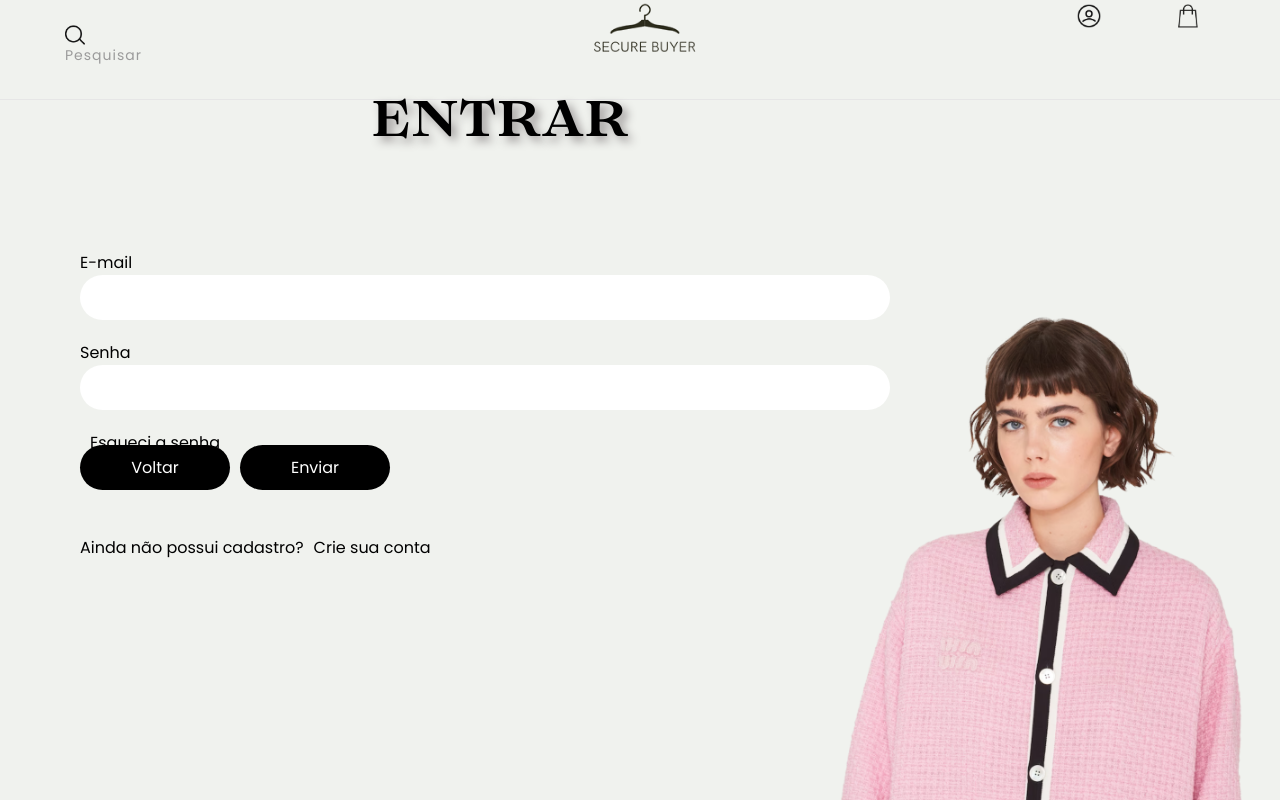
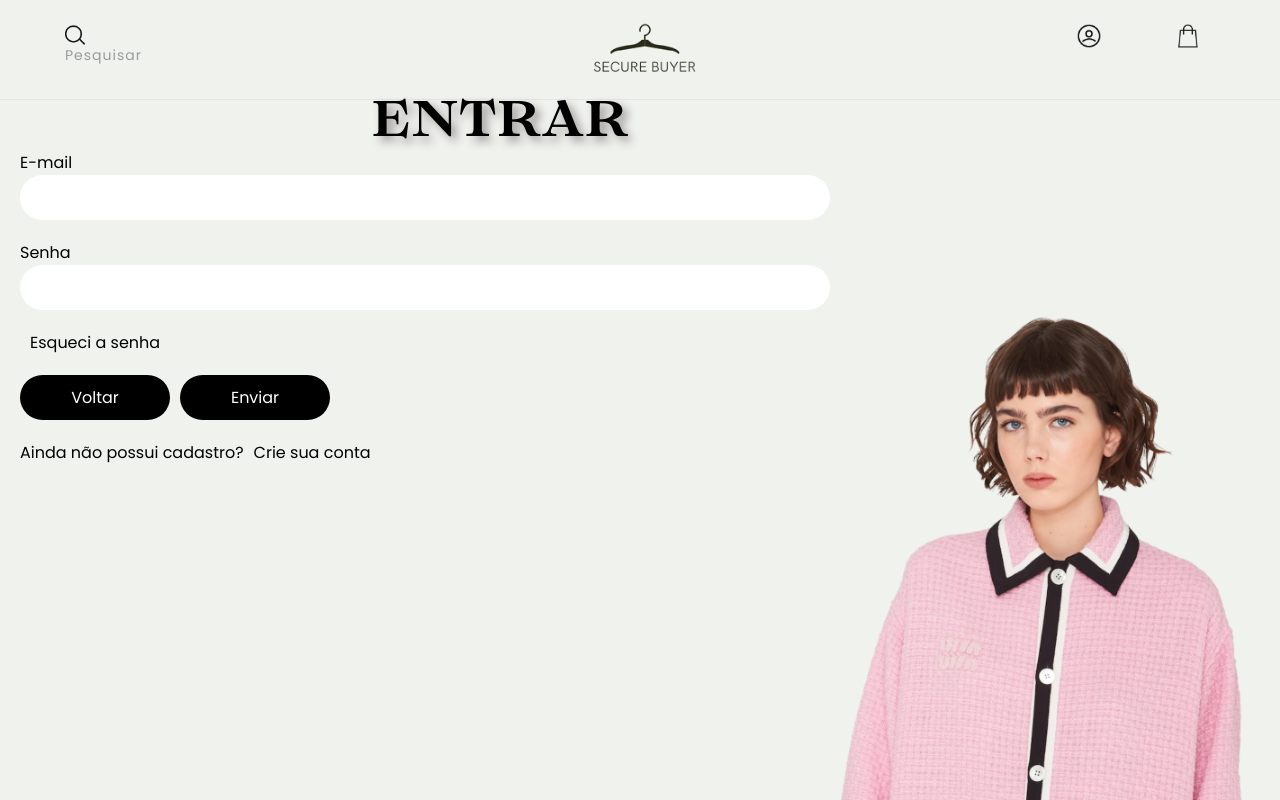
Before and after one commit to Angreen1623/Secure-Buyer, a PHP site: page /conteudos/entrar.php in a window 1280 px wide. Run offline with PHP 8.4, Linux system fonts and the light colour scheme; data comes from the database, SQL or seed files in the repository.

Commit message:
arrumando front e tentando tornae entrar funcional

```diff
--- a/conteudos/css/entrar.css
+++ b/conteudos/css/entrar.css
@@ -34,28 +34,18 @@ text-shadow: 0.1em 0.1em 0.2em rgb(155, 151, 151);
  }
  .p1 {
     display: inline-flex;
-    border-radius: 35px;
-    padding: 20px 0;
     width: 100%;
     position: relative; /* Adicione position: relative; */
 }
 
 .esquecisenha a {
     color: black;
-    position: relative; /* Adicione position: relative; */
-    top: -20px; /* Mova o elemento para cima ajustando o valor de 'top' */
 }
 
 .naotemconta1 a, a {
     color: black;
     position: relative; /* Adicione position: relative; */
-    top: -20px; /* Mova o elemento para cima ajustando o valor de 'top' */
     margin-left: 10px;
-
-}
-.naotemconta{
-    position: relative; /* Adicione position: relative; */
-    top: -20px; /* Mova o elemento para cima ajustando o valor de 'top' */
 
 }
 
@@ -71,13 +61,8 @@ form div
 /*--comandos dados para a exibição do formulario de acordo com o wf-*/
 .formularioentrar
 {
-  display: flex;
-  justify-content: left;
-  align-items: left;
-  position: absolute;
-  width: 100%px;
-  left: 80px;
-  top: 250px;
+  width: 100%;
+  margin-left: 20px;
   font-family: 'Poppins',Arial, sans-serif;
 }
 
@@ -106,5 +91,5 @@ form input, textarea
     height: 45px;
     width: 150px;
     margin-right: 10px;
-    margin-top: -70px;
+    cursor: pointer;
   }
```
Also changed, not shown: conteudos/entrar.php (+35 -2 lines), conteudos/php-conexao-modelagem/perfil.php (+3 -5 lines).
